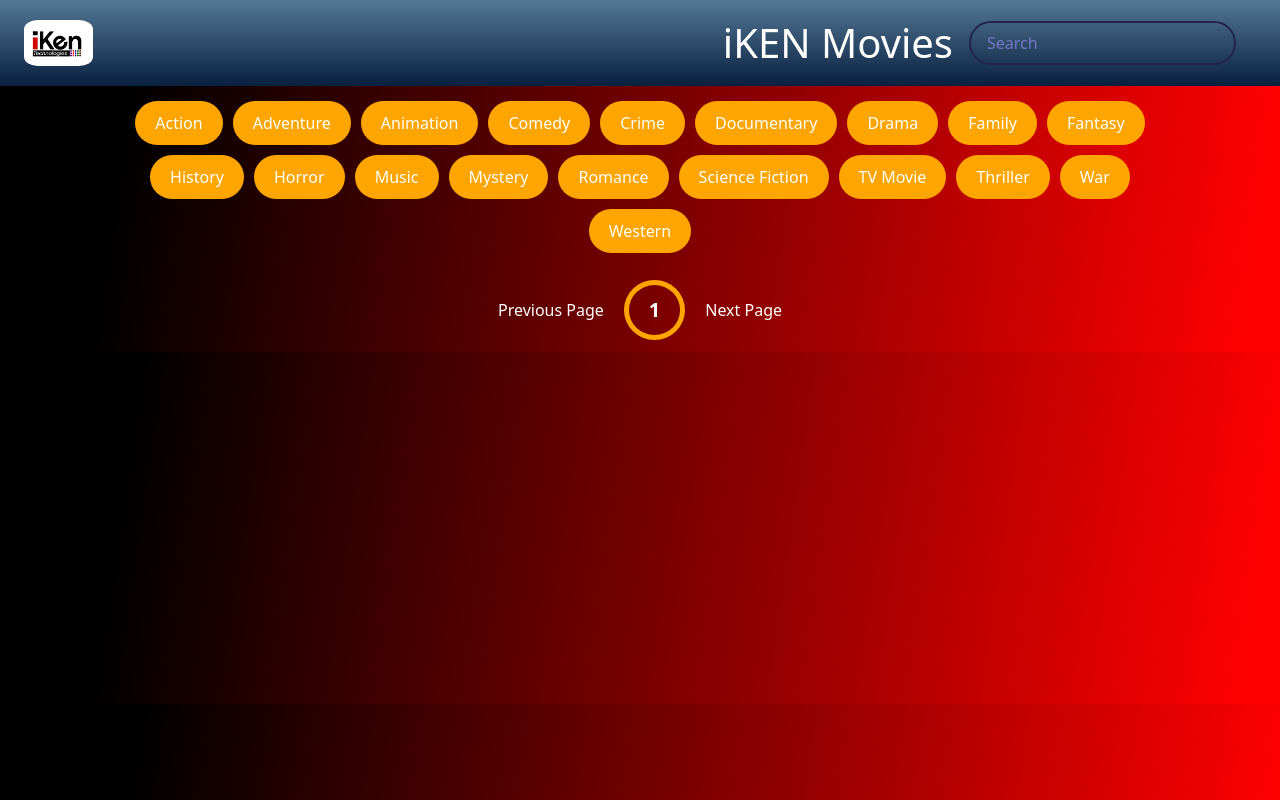
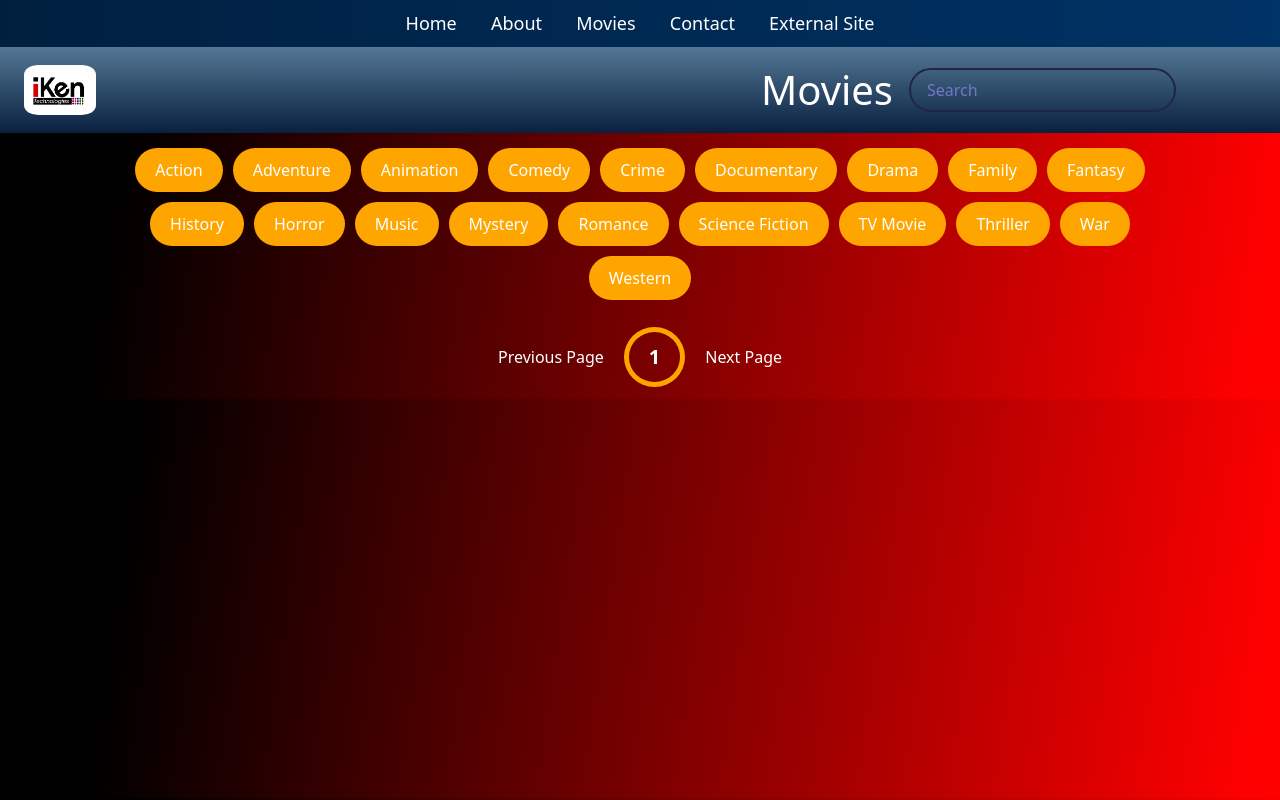
Before and after one commit to kiptoo-097/iken, a plain HTML site: page index.html in a window 1280 px wide. Drawn offline with nearby package versions, Linux system fonts and the light colour scheme; no server answers.

Commit message:
Modified site movie site title and added general navbar

```diff
--- a/index.html
+++ b/index.html
@@ -5,9 +5,23 @@
     <meta name="viewport" content="width=device-width, initial-scale=1.0">
     <link rel="stylesheet" href="style.css">
     <link href="https://cdn.jsdelivr.net/npm/bootstrap@5.0.2/dist/css/bootstrap.min.css" rel="stylesheet" integrity="sha384-EVSTQN3/azprG1Anm3QDgpJLIm9Nao0Yz1ztcQTwFspd3yD65VohhpuuCOmLASjC" crossorigin="anonymous">
-    <title>iKEN Movie App</title>
+    <title>Movies</title>
 </head>
+
+
 <body style="background: linear-gradient(98.3deg, rgb(0, 0, 0) 10.6%, rgb(255, 0, 0) 97.7%);">
+
+      <header class="header1">
+        <nav>
+            <ul>
+                <li><a href="#home">Home</a></li>
+                <li><a href="#about">About</a></li>
+                <li><a href="https://kiptoo-097.github.io/iken/">Movies</a></li>
+                <li><a href="#contact">Contact</a></li>
+                <li><a href="https://www.example.com" target="_blank">External Site</a></li>
+            </ul>
+        </nav>
+    </header>
 <nav class="navbar navbar-expand-lg navbar-light bg-light" style="background: linear-gradient(to top, #09203f 0%, #537895 100%);
 ">
   <div class="container-fluid">
@@ -16,7 +30,7 @@
       <img src="./assets/iKEN.jpg" alt=" logo" width="10%" height="10%" style="border-radius: 20%;">
     </a>
   </div>
-    <a class="navbar-brand " href="#" style=" color:white;  font-size: 40px;" >iKEN Movies</a>
+    <a class="navbar-brand " href="#" style=" color:white;  font-size: 40px;" >Movies</a>
     <form class="d-flex" id="form">
         <input type="text" placeholder="Search" id="search" class="search">
       </form>
--- a/style.css
+++ b/style.css
@@ -15,8 +15,69 @@ body{
     margin: 0;
 }
 
+.header1 {
+    background: linear-gradient(to right, #001f3f, #003366);
+    color: white;
+    padding: 10px 0;
+    position: -webkit-sticky; /* For Safari */
+    position: sticky;
+    top: 0;
+    z-index: 1000; /* Ensure it stays above other content */
+}
 
-header{
+nav ul {
+    list-style: none;
+    padding: 0;
+    margin: 0;
+    text-align: center;
+}
+
+nav ul li {
+    display: inline;
+    margin: 0 15px;
+}
+
+nav ul li a {
+    color: white;
+    text-decoration: none;
+    font-size: 18px;
+}
+
+nav ul li a:hover {
+    text-decoration: underline;
+}
+
+.section {
+    padding: 60px 20px;
+    text-align: center;
+}
+
+#home {
+    background-color: #f0f0f0;
+}
+
+#about {
+    background-color: #e0e0e0;
+}
+
+#services {
+    background-color: #d0d0d0;
+}
+
+#contact {
+    background-color: #c0c0c0;
+}
+
+footer {
+    background-color: #333;
+    color: white;
+    text-align: center;
+    padding: 10px 0;
+}
+
+
+
+.header2{
     padding:1rem;
     display:flex;
     justify-content: flex-end;
```
